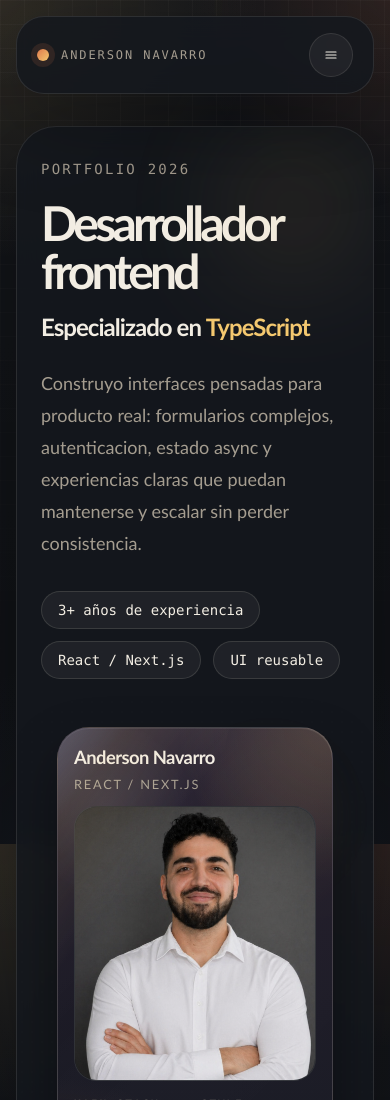
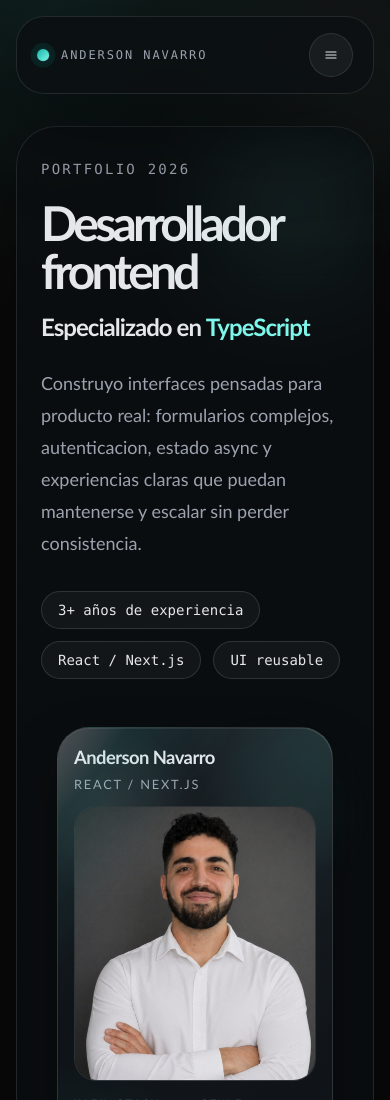
Before and after one commit to andersonNB/anderson-portfolio, a Next.js app: page / in a window 390 px wide. Shown: the top 1100 px of the page. Built offline with nearby package versions, Linux system fonts and the light colour scheme.

Commit message:
feat: refine portfolio visual theme

```diff
--- a/src/app/globals.css
+++ b/src/app/globals.css
@@ -1,15 +1,15 @@
 @import "tailwindcss";
 
 :root {
-  --background: #0f1115;
-  --foreground: #f2ede3;
-  --surface: rgba(20, 24, 30, 0.86);
-  --surface-strong: #171c24;
-  --muted: #a59d90;
-  --line: rgba(255, 245, 230, 0.1);
-  --accent: #e07a4d;
-  --accent-soft: #f4c86f;
-  --panel-shadow: 0 30px 90px rgba(0, 0, 0, 0.32);
+  --background: #090909;
+  --foreground: #e5e7eb;
+  --surface: rgba(12, 15, 18, 0.82);
+  --surface-strong: #11161b;
+  --muted: #9ca3af;
+  --line: rgba(255, 255, 255, 0.1);
+  --accent: #12b7a6;
+  --accent-soft: #7ef7ea;
+  --panel-shadow: 0 30px 90px rgba(0, 0, 0, 0.42);
 }
 
 @theme inline {
@@ -29,14 +29,14 @@ html {
 
 body {
   min-height: 100vh;
-  background: var(--background);
+  background-color: var(--background);
   color: var(--foreground);
   font-family: "Trebuchet MS", "Segoe UI", sans-serif;
   background-image:
-    radial-gradient(circle at top left, rgba(244, 200, 111, 0.12), transparent 28%),
-    radial-gradient(circle at top right, rgba(224, 122, 77, 0.12), transparent 22%),
-    radial-gradient(circle at 50% 120%, rgba(87, 107, 149, 0.12), transparent 38%),
-    linear-gradient(to bottom, rgba(255, 255, 255, 0.02), rgba(255, 255, 255, 0));
+    radial-gradient(circle at 14% 0%, rgba(18, 183, 166, 0.1), transparent 30%),
+    radial-gradient(circle at 86% 10%, rgba(126, 247, 234, 0.06), transparent 22%),
+    linear-gradient(180deg, rgba(255, 255, 255, 0.018), rgba(255, 255, 255, 0) 42%);
+  background-repeat: no-repeat;
 }
 
 body::before {
@@ -45,10 +45,20 @@ body::before {
   inset: 0;
   pointer-events: none;
   background-image:
-    linear-gradient(rgba(255, 245, 230, 0.03) 1px, transparent 1px),
-    linear-gradient(90deg, rgba(255, 245, 230, 0.03) 1px, transparent 1px);
-  background-size: 36px 36px;
-  mask-image: linear-gradient(to bottom, rgba(0, 0, 0, 0.9), transparent 92%);
+    linear-gradient(rgba(255, 255, 255, 0.014) 1px, transparent 1px),
+    linear-gradient(90deg, rgba(255, 255, 255, 0.014) 1px, transparent 1px);
+  background-size:
+    36px 36px,
+    36px 36px;
+  mask-image: linear-gradient(
+    to bottom,
+    rgba(0, 0, 0, 0.52) 0%,
+    rgba(0, 0, 0, 0.4) 28%,
+    rgba(0, 0, 0, 0.18) 48%,
+    rgba(0, 0, 0, 0.06) 58%,
+    transparent 72%
+  );
+  opacity: 0.5;
 }
 
 a {
@@ -57,7 +67,7 @@ a {
 }
 
 ::selection {
-  background: rgba(224, 122, 77, 0.28);
+  background: rgba(18, 183, 166, 0.32);
 }
 
 .grain {
@@ -70,7 +80,7 @@ a {
   inset: 0;
   pointer-events: none;
   background-image:
-    radial-gradient(rgba(255, 245, 230, 0.08) 0.6px, transparent 0.8px);
+    radial-gradient(rgba(255, 255, 255, 0.08) 0.6px, transparent 0.8px);
   background-size: 10px 10px;
   opacity: 0.2;
 }
@@ -92,7 +102,7 @@ a {
 
 .lift-card:hover {
   transform: translateY(-4px);
-  border-color: rgba(224, 122, 77, 0.32);
+  border-color: rgba(18, 183, 166, 0.32);
   box-shadow: 0 18px 40px rgba(0, 0, 0, 0.24);
 }
 
@@ -103,8 +113,8 @@ a {
 }
 
 .retro-label {
-  border: 1px solid rgba(255, 245, 230, 0.12);
-  background: rgba(255, 255, 255, 0.05);
+  border: 1px solid rgba(255, 255, 255, 0.12);
+  background: rgba(255, 255, 255, 0.04);
   font-family: "Consolas", "Courier New", monospace;
 }
 
@@ -121,11 +131,24 @@ a {
 
 .accent-dot {
   display: inline-block;
+  position: relative;
   width: 0.75rem;
   height: 0.75rem;
   border-radius: 999px;
   background: linear-gradient(135deg, var(--accent), var(--accent-soft));
-  box-shadow: 0 0 0 6px rgba(224, 122, 77, 0.12);
+  box-shadow: 0 0 0 6px rgba(18, 183, 166, 0.12);
+  animation: accent-dot-breathe 3.2s ease-in-out infinite;
+}
+
+.accent-dot::after {
+  content: "";
+  position: absolute;
+  inset: -0.42rem;
+  border-radius: 999px;
+  border: 1px solid rgba(18, 183, 166, 0.22);
+  opacity: 0;
+  transform: scale(0.8);
+  animation: accent-dot-pulse 3.2s ease-in-out infinite;
 }
 
 .retro-number {
@@ -230,17 +253,17 @@ a {
 .terminal-card {
   border: 1px solid rgba(255, 255, 255, 0.12);
   background:
-    radial-gradient(circle at top right, rgba(239, 196, 109, 0.12), transparent 24%),
-    linear-gradient(135deg, #241a15, #17120f);
-  box-shadow: 0 28px 60px rgba(19, 14, 11, 0.28);
+    radial-gradient(circle at top right, rgba(18, 183, 166, 0.16), transparent 24%),
+    linear-gradient(135deg, #0d1418, #0a0d11);
+  box-shadow: 0 28px 60px rgba(0, 0, 0, 0.34);
 }
 
 .editorial-panel {
   border: 1px solid rgba(255, 255, 255, 0.1);
   background:
-    radial-gradient(circle at top right, rgba(244, 200, 111, 0.1), transparent 24%),
-    radial-gradient(circle at bottom left, rgba(87, 107, 149, 0.12), transparent 28%),
-    linear-gradient(160deg, #12161d, #0c0f14);
+    radial-gradient(circle at top right, rgba(18, 183, 166, 0.14), transparent 24%),
+    radial-gradient(circle at bottom left, rgba(58, 87, 105, 0.22), transparent 28%),
+    linear-gradient(160deg, #0e1318, #090b0e);
   box-shadow: 0 32px 70px rgba(0, 0, 0, 0.32);
 }
 
@@ -256,19 +279,19 @@ a {
   width: 10rem;
   height: 10rem;
   border-radius: 999px;
-  background: radial-gradient(circle, rgba(244, 200, 111, 0.2), transparent 68%);
+  background: radial-gradient(circle, rgba(18, 183, 166, 0.22), transparent 68%);
   filter: blur(18px);
 }
 
 .collector-card {
   position: relative;
   overflow: hidden;
-  border: 1px solid rgba(255, 245, 230, 0.18);
+  border: 1px solid rgba(255, 255, 255, 0.14);
   border-radius: 2rem;
   background:
-    radial-gradient(circle at top right, rgba(244, 200, 111, 0.18), transparent 26%),
-    radial-gradient(circle at bottom left, rgba(224, 122, 77, 0.14), transparent 30%),
-    linear-gradient(180deg, #2b2535 0%, #201b28 24%, #161a22 100%);
+    radial-gradient(circle at top right, rgba(126, 247, 234, 0.12), transparent 24%),
+    radial-gradient(circle at bottom left, rgba(18, 183, 166, 0.18), transparent 32%),
+    linear-gradient(180deg, #151b20 0%, #11161b 30%, #0b0f13 100%);
   box-shadow:
     0 24px 50px rgba(0, 0, 0, 0.34),
     inset 0 1px 0 rgba(255, 255, 255, 0.08);
@@ -289,7 +312,7 @@ a {
     transparent 20%,
     rgba(255, 255, 255, 0.02) 32%,
     rgba(255, 255, 255, 0.28) 42%,
-    rgba(244, 200, 111, 0.16) 48%,
+    rgba(18, 183, 166, 0.14) 48%,
     transparent 60%
   );
   transform: translateX(-55%) rotate(12deg);
@@ -304,7 +327,7 @@ a {
   pointer-events: none;
   background:
     radial-gradient(circle at 18% 16%, rgba(255, 255, 255, 0.16), transparent 18%),
-    radial-gradient(circle at 82% 18%, rgba(244, 200, 111, 0.12), transparent 22%),
+    radial-gradient(circle at 82% 18%, rgba(126, 247, 234, 0.12), transparent 22%),
     linear-gradient(135deg, rgba(255, 255, 255, 0.05), transparent 38%, rgba(255, 255, 255, 0.02) 58%, transparent 100%);
   mix-blend-mode: screen;
   opacity: 0.55;
@@ -313,7 +336,7 @@ a {
 
 .collector-card:hover {
   transform: translateY(-3px) rotateX(1deg) rotateY(-1deg);
-  border-color: rgba(244, 200, 111, 0.3);
+  border-color: rgba(18, 183, 166, 0.3);
   box-shadow:
     0 30px 70px rgba(0, 0, 0, 0.42),
     inset 0 1px 0 rgba(255, 255, 255, 0.1);
@@ -347,11 +370,11 @@ a {
   aspect-ratio: 0.92 / 1;
   margin-inline: 1rem;
   overflow: hidden;
-  border: 1px solid rgba(255, 245, 230, 0.12);
+  border: 1px solid rgba(255, 255, 255, 0.12);
   border-radius: 1.4rem;
   background:
     radial-gradient(circle at top, rgba(255, 255, 255, 0.06), transparent 30%),
-    linear-gradient(180deg, #1c2028, #12161d);
+    linear-gradient(180deg, #151c22, #0e1318);
   z-index: 2;
 }
 
@@ -394,7 +417,7 @@ a {
 }
 
 .collector-stats span {
-  border: 1px solid rgba(255, 245, 230, 0.12);
+  border: 1px solid rgba(255, 255, 255, 0.12);
   border-radius: 999px;
   background: rgba(255, 255, 255, 0.05);
   padding: 0.48rem 0.76rem;
@@ -454,7 +477,7 @@ a {
   position: absolute;
   inset: 0 auto 0 0;
   width: 3px;
-  background: linear-gradient(var(--accent), rgba(239, 196, 109, 0.4));
+  background: linear-gradient(var(--accent), rgba(126, 247, 234, 0.45));
 }
 
 .project-link {
@@ -467,7 +490,7 @@ a {
 
 .project-link:hover {
   transform: translateY(-3px);
-  border-color: rgba(224, 122, 77, 0.28);
+  border-color: rgba(18, 183, 166, 0.28);
   background: rgba(255, 255, 255, 0.08);
   box-shadow: 0 18px 42px rgba(0, 0, 0, 0.24);
 }
@@ -490,13 +513,13 @@ a {
   pointer-events: none;
   background:
     linear-gradient(to top, rgba(7, 8, 11, 0.78), rgba(7, 8, 11, 0.06) 52%, rgba(7, 8, 11, 0)),
-    linear-gradient(135deg, rgba(224, 122, 77, 0.1), transparent 40%);
+    linear-gradient(135deg, rgba(18, 183, 166, 0.16), transparent 40%);
 }
 
 .project-chip {
   display: inline-flex;
   align-items: center;
-  border: 1px solid rgba(255, 245, 230, 0.14);
+  border: 1px solid rgba(255, 255, 255, 0.14);
   border-radius: 999px;
   background: rgba(12, 14, 18, 0.72);
   padding: 0.42rem 0.72rem;
@@ -507,7 +530,7 @@ a {
 }
 
 .quote-panel {
-  border: 1px solid rgba(255, 245, 230, 0.1);
+  border: 1px solid rgba(255, 255, 255, 0.1);
   background:
     linear-gradient(180deg, rgba(255, 255, 255, 0.06), rgba(255, 255, 255, 0.03));
 }
@@ -528,7 +551,7 @@ a {
   display: inline-flex;
   align-items: center;
   justify-content: center;
-  border: 1px solid rgba(255, 245, 230, 0.12);
+  border: 1px solid rgba(255, 255, 255, 0.12);
   border-radius: 999px;
   background: rgba(255, 255, 255, 0.05);
   color: var(--foreground);
@@ -542,8 +565,8 @@ a {
 
 .footer-shell {
   background:
-    linear-gradient(180deg, rgba(17, 20, 26, 0.96), rgba(17, 20, 26, 0.88)),
-    radial-gradient(circle at top right, rgba(87, 107, 149, 0.1), transparent 30%);
+    linear-gradient(180deg, rgba(11, 14, 17, 0.96), rgba(11, 14, 17, 0.88)),
+    radial-gradient(circle at top right, rgba(18, 183, 166, 0.12), transparent 30%);
 }
 
 .footer-mark {
@@ -553,10 +576,10 @@ a {
   width: 4.4rem;
   height: 4.4rem;
   flex: 0 0 auto;
-  border: 1px solid rgba(255, 245, 230, 0.12);
+  border: 1px solid rgba(255, 255, 255, 0.12);
   border-radius: 1.4rem;
   background:
-    radial-gradient(circle at top, rgba(244, 200, 111, 0.18), transparent 48%),
+    radial-gradient(circle at top, rgba(18, 183, 166, 0.2), transparent 48%),
     linear-gradient(180deg, rgba(255, 255, 255, 0.06), rgba(255, 255, 255, 0.03));
   box-shadow: inset 0 1px 0 rgba(255, 255, 255, 0.08);
 }
@@ -579,13 +602,16 @@ a {
 
 .footer-icon-link:hover {
   transform: translateY(-2px);
-  border-color: rgba(244, 200, 111, 0.25);
+  border-color: rgba(18, 183, 166, 0.25);
   background: rgba(255, 255, 255, 0.08);
 }
 
 @media (max-width: 768px) {
   body::before {
-    background-size: 24px 24px;
+    background-size:
+      24px 24px,
+      24px 24px;
+    opacity: 0.38;
   }
 
   .collector-card {
@@ -648,3 +674,38 @@ a {
     transform: translateY(0);
   }
 }
+
+@keyframes accent-dot-breathe {
+  0%,
+  100% {
+    transform: scale(1);
+    box-shadow: 0 0 0 6px rgba(18, 183, 166, 0.1);
+    filter: saturate(0.96);
+  }
+
+  50% {
+    transform: scale(1.08);
+    box-shadow:
+      0 0 0 8px rgba(18, 183, 166, 0.14),
+      0 0 16px rgba(126, 247, 234, 0.18);
+    filter: saturate(1.08);
+  }
+}
+
+@keyframes accent-dot-pulse {
+  0%,
+  100% {
+    opacity: 0;
+    transform: scale(0.82);
+  }
+
+  45% {
+    opacity: 0.32;
+    transform: scale(1.22);
+  }
+
+  70% {
+    opacity: 0;
+    transform: scale(1.34);
+  }
+}
--- a/src/components/home/selected-work-section.tsx
+++ b/src/components/home/selected-work-section.tsx
@@ -31,7 +31,7 @@ export function SelectedWorkSection() {
             key={project.title}
             className="project-link overflow-hidden rounded-[1.75rem] border border-[var(--line)] bg-[var(--surface-strong)]"
           >
-            <div className="project-media relative aspect-[16/10] border-b border-[var(--line)] bg-[#0f141d]">
+            <div className="project-media relative aspect-[16/10] border-b border-[var(--line)] bg-[#0d1318]">
               <Image
                 src={project.image}
                 alt={project.imageAlt}
```
